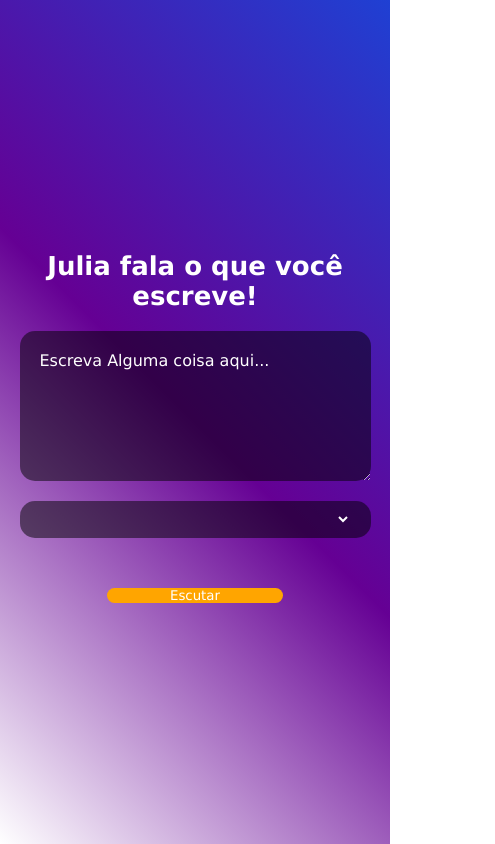
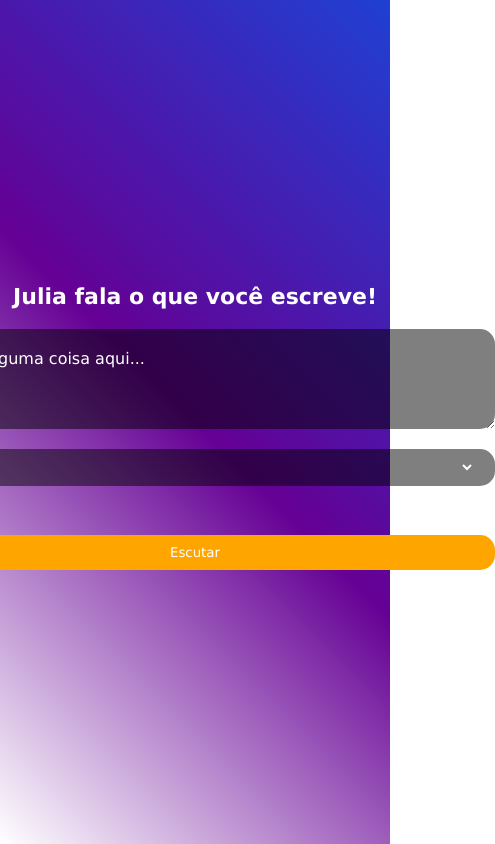
Before and after one commit to Ithaian7/Projeto_de_voz, a plain HTML site: page index.html in a window 390 px wide. Shown: the whole page, 495 px wide, since content can reach past the window. Drawn offline with Linux system fonts and the light colour scheme.

Commit message:
Update style.css

```diff
--- a/style.css
+++ b/style.css
@@ -68,11 +68,7 @@ button {
 
 }
 
-@media (max-width: 420px) {
-    main textarea, .row {
-        width: 90%;
-    }
-
+ @media (max-width: 768px) {
     main textarea {
         height: 150px;
     }
@@ -80,21 +76,28 @@ button {
     .row {
         flex-direction: column;
         align-items: center;
+    }
+
+    select, button {
+        width: 100%;
+        margin-bottom: 10px;
+    }
+}
+
+@media (max-width: 480px) {
+    main h1 {
+        font-size: 22px;
+    }
+
+    main textarea {
+        height: 100px;
+    }
+
+    .row {
         gap: 10px;
     }
 
-    select  {
-        width: 100%;
+    select, button {
+        padding: 10px;
     }
-    button{
-        width: 50%;
-        margin: 10px;
-
-
-    }
-  main h1{
-    text-align: center;
-
-
-  }
 }
```
